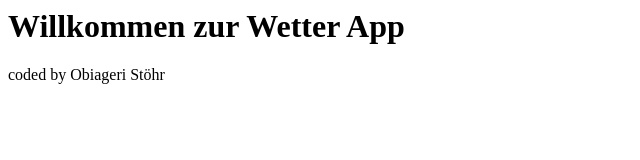
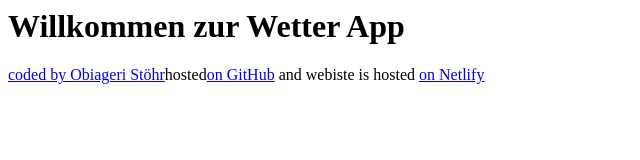
Before and after one commit to Eucharia2124/Wetter, a plain HTML site: page index.html in a window 1280 px wide. Shown: the whole page, without its empty margins (0-640 px from the left). Drawn offline with Linux system fonts and the light colour scheme.

Commit message:
links added

```diff
--- a/index.html
+++ b/index.html
@@ -5,6 +5,9 @@
 </head>
 <body>
     <h1>Willkommen zur Wetter App</h1>
-<footer>coded by Obiageri Stöhr</footer>
+<footer>
+    <a href="https://github.com/Eucharia2124" target="_blank">coded by Obiageri Stöhr</a>hosted<a href="https://github.com/Eucharia2124/Wetter" target="_blank">on GitHub</a>
+and webiste is hosted <a href="https://wetter-app.netlify.app/" target="_blank">on Netlify</a>
+</footer>
 </body>
 </html>
```
